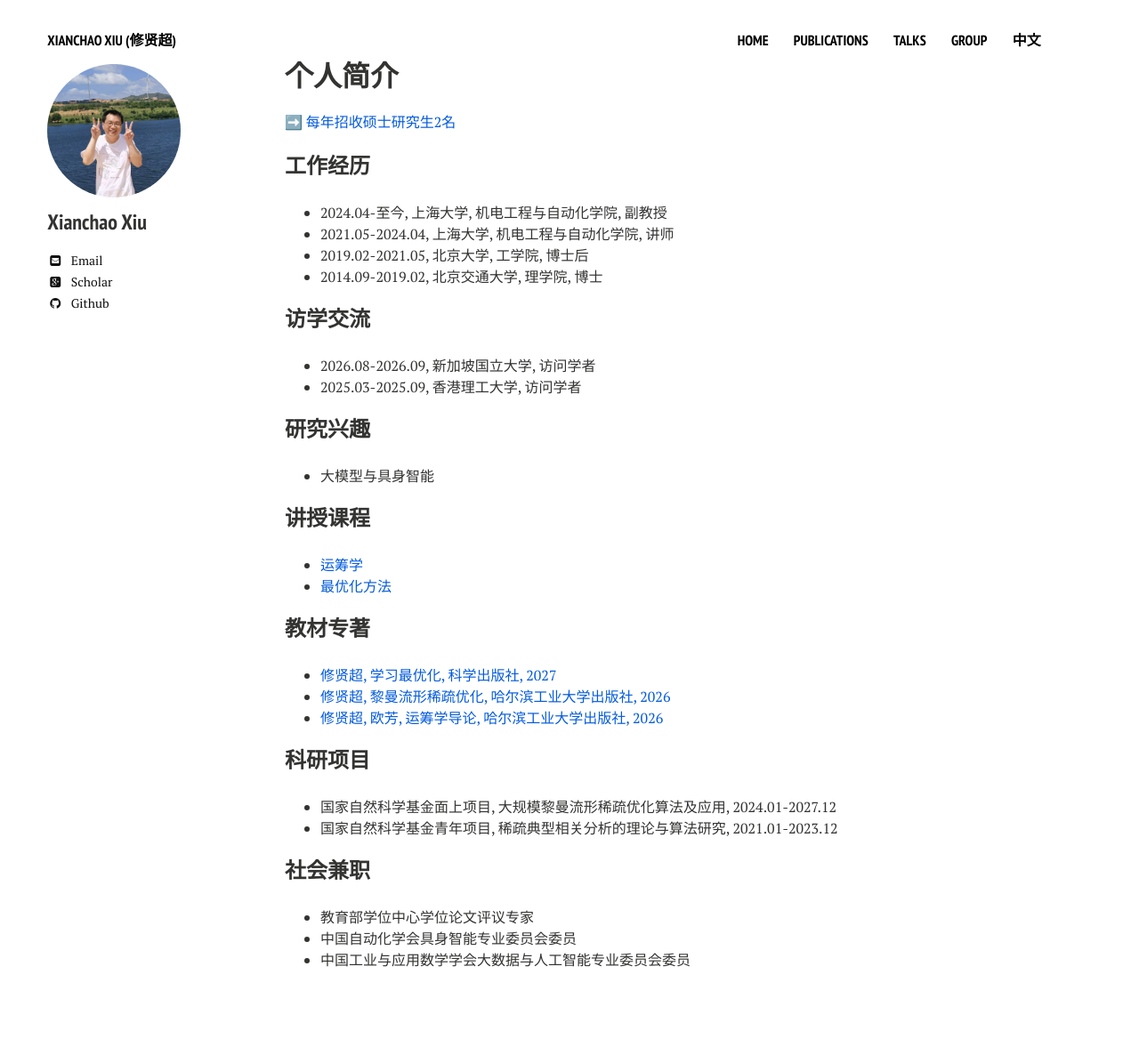
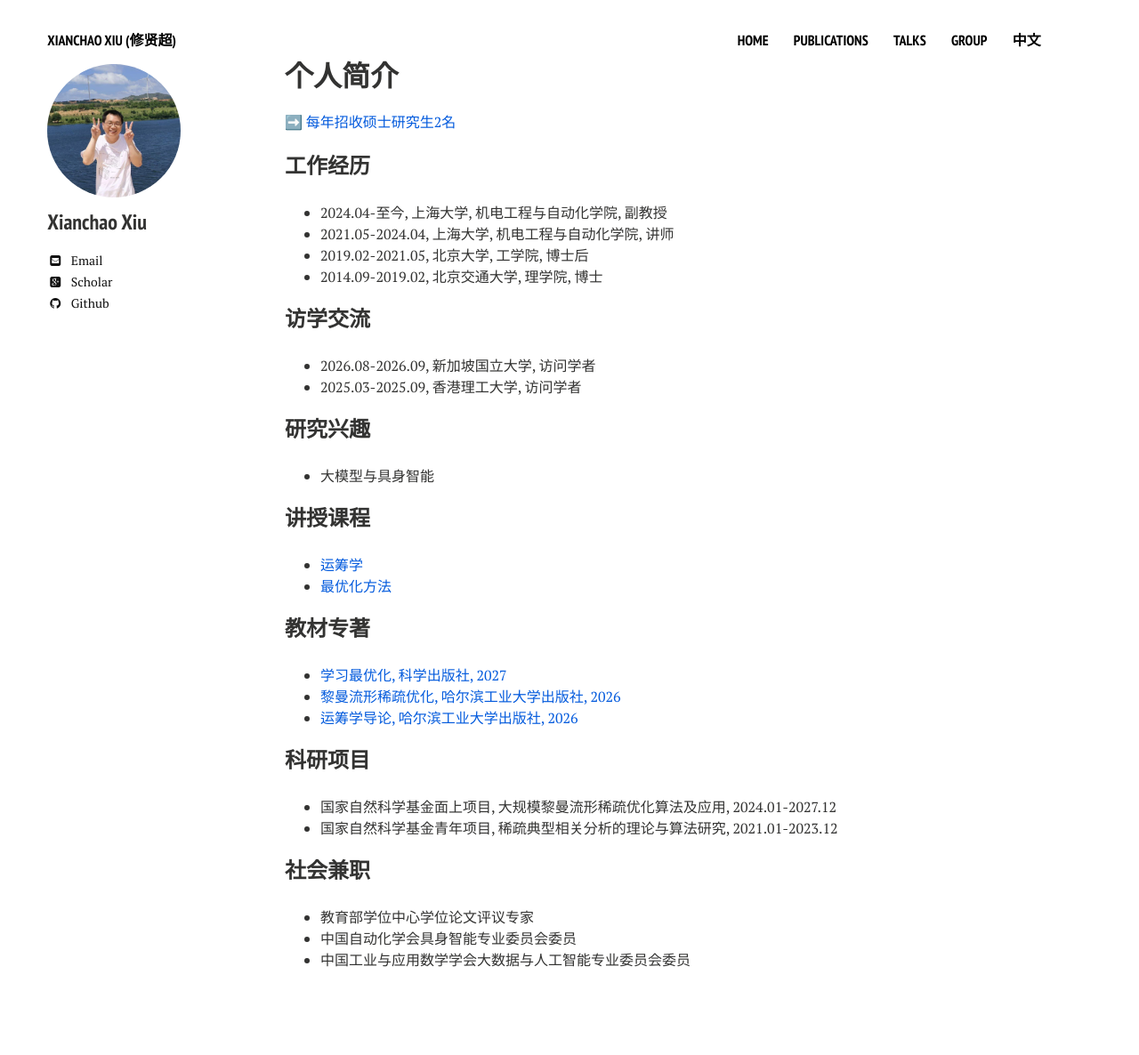
Before and after one commit to xianchaoxiu/xianchaoxiu.github.io, a Jekyll site: the page built from chinese/index.md, in a window 1280 px wide. Shown: the whole page at 89% size. Built offline with Jekyll 4.4.1, drawn with Linux system fonts in a browser that asks for light colours; nearby versions of some CDN libraries.

Commit message:
Update index.md

```diff
--- a/chinese/index.md
+++ b/chinese/index.md
@@ -31,9 +31,9 @@ share: false
 
 
 ### 教材专著
-* <a href="https://xianchaoxiu.github.io/chinese/book/L2O" class="textlink" target="_blank"> 修贤超, 学习最优化, 科学出版社, 2027 </a><br>
-* <a href="https://xianchaoxiu.github.io/chinese/book/OPT" class="textlink" target="_blank"> 修贤超, 黎曼流形稀疏优化, 哈尔滨工业大学出版社, 2026</a><br>
-* <a href="https://xianchaoxiu.github.io/chinese/book/OR" class="textlink" target="_blank"> 修贤超, 欧芳, 运筹学导论, 哈尔滨工业大学出版社, 2026</a><br>
+* <a href="https://xianchaoxiu.github.io/chinese/book/L2O" class="textlink" target="_blank"> 学习最优化, 科学出版社, 2027 </a><br>
+* <a href="https://xianchaoxiu.github.io/chinese/book/OPT" class="textlink" target="_blank"> 黎曼流形稀疏优化, 哈尔滨工业大学出版社, 2026</a><br>
+* <a href="https://xianchaoxiu.github.io/chinese/book/OR" class="textlink" target="_blank"> 运筹学导论, 哈尔滨工业大学出版社, 2026</a><br>
 
 
 ### 科研项目
```
